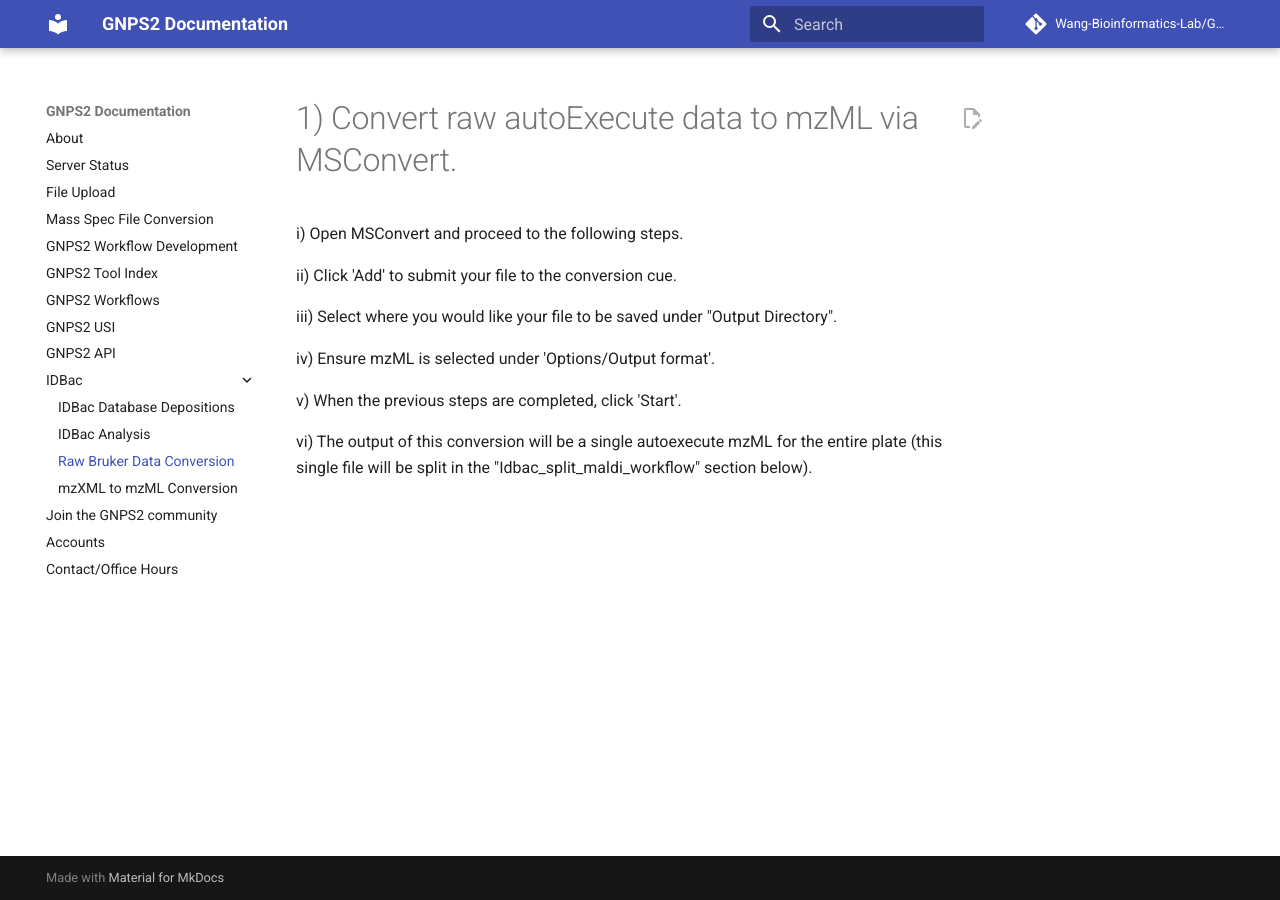
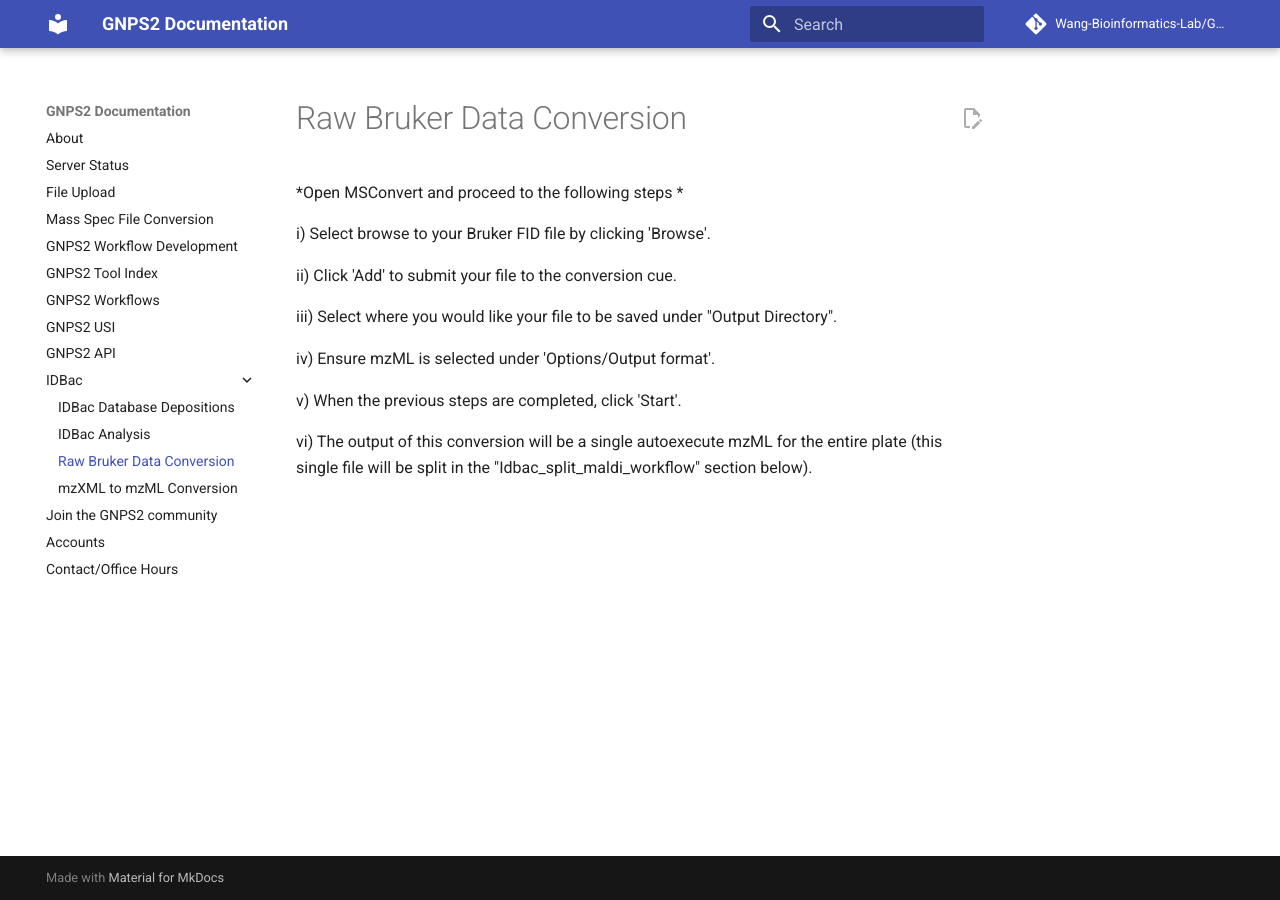
Before and after one commit to Wang-Bioinformatics-Lab/GNPS2_Documentation, an MkDocs documentation site: the page built from docs/idbacrawconversion.md, in a window 1280 px wide. Built offline with MkDocs 1.6.1 and Material for MkDocs 9.7.7, drawn with Linux system fonts in a browser that asks for light colours; comment, search, counter and statistics services are not loaded.

Commit message:
Update idbacrawconversion.md

```diff
--- a/docs/idbacrawconversion.md
+++ b/docs/idbacrawconversion.md
@@ -1,6 +1,6 @@
-# 1) Convert raw autoExecute data to mzML via MSConvert.
+*Open MSConvert and proceed to the following steps *
 
-i) Open MSConvert and proceed to the following steps.
+i) Select browse to your Bruker FID file by clicking 'Browse'.
 
 ii) Click 'Add' to submit your file to the conversion cue.
 
```
